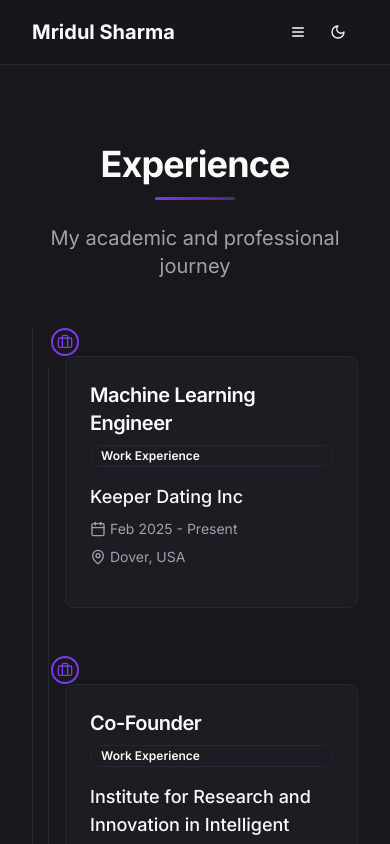
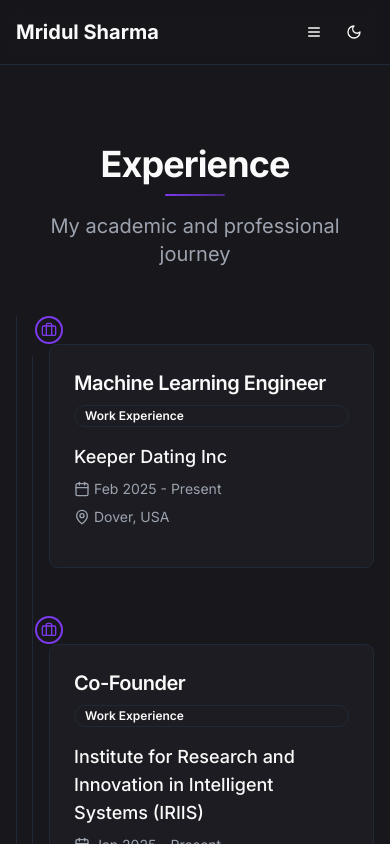
Before and after one commit to mridul3301/mridul3301.github.io, a Next.js app: page /experience in a window 390 px wide. Shown: the top 844 px of the page. Built offline with nearby package versions, Linux system fonts and the light colour scheme.

Commit message:
may 25 test

```diff
--- a/app/globals.css
+++ b/app/globals.css
@@ -55,7 +55,10 @@
   }
   body {
     @apply bg-background text-foreground;
+    font-size: 14px; /* Smaller base font size for mobile */
   }
+
+  /* Mobile-first responsive typography */
   h1,
   h2,
   h3,
@@ -65,28 +68,35 @@
     @apply tracking-tight font-bold;
   }
   h1 {
-    @apply text-4xl md:text-5xl lg:text-6xl;
+    @apply text-2xl sm:text-3xl md:text-4xl lg:text-5xl;
   }
   h2 {
-    @apply text-3xl md:text-4xl;
+    @apply text-xl sm:text-2xl md:text-3xl lg:text-4xl;
   }
   h3 {
-    @apply text-2xl md:text-3xl;
+    @apply text-lg sm:text-xl md:text-2xl lg:text-3xl;
   }
   h4 {
-    @apply text-xl md:text-2xl;
+    @apply text-base sm:text-lg md:text-xl lg:text-2xl;
   }
   h5 {
-    @apply text-lg md:text-xl;
+    @apply text-sm sm:text-base md:text-lg lg:text-xl;
   }
   h6 {
-    @apply text-base md:text-lg;
+    @apply text-sm sm:text-base md:text-lg;
+  }
+
+  /* Responsive font sizes for better mobile experience */
+  @media (min-width: 640px) {
+    body {
+      font-size: 16px;
+    }
   }
 }
 
 /* Figure and caption styling */
 .prose figure {
-  @apply my-8;
+  @apply my-6 sm:my-8;
 }
 
 .prose figure img {
@@ -97,7 +107,7 @@
 .prose .figure-caption,
 .prose p.caption,
 .prose .image-caption {
-  @apply text-center text-sm text-muted-foreground mt-2 italic;
+  @apply text-center text-xs sm:text-sm text-muted-foreground mt-2 italic;
 }
 
 /* Add specific class for centered text that will work in markdown */
@@ -252,7 +262,7 @@
 
 /* Section styling */
 .section-heading {
-  @apply relative pb-2 mb-6;
+  @apply relative pb-2 mb-4 sm:mb-6;
 }
 
 .section-heading::after {
@@ -260,15 +270,22 @@
   position: absolute;
   bottom: 0;
   left: 0;
-  width: 60px;
-  height: 3px;
+  width: 40px;
+  height: 2px;
   background: linear-gradient(to right, hsl(var(--primary)), hsl(var(--primary) / 0.5));
   border-radius: 3px;
 }
 
+@media (min-width: 640px) {
+  .section-heading::after {
+    width: 60px;
+    height: 3px;
+  }
+}
+
 /* Centered page heading */
 .page-heading {
-  @apply text-center relative pb-4 mb-6;
+  @apply text-center relative pb-3 sm:pb-4 mb-4 sm:mb-6;
 }
 
 .page-heading::after {
@@ -277,15 +294,22 @@
   bottom: 0;
   left: 50%;
   transform: translateX(-50%);
-  width: 80px;
-  height: 3px;
+  width: 60px;
+  height: 2px;
   background: linear-gradient(to right, hsl(var(--primary)), hsl(var(--primary) / 0.5));
   border-radius: 3px;
 }
 
+@media (min-width: 640px) {
+  .page-heading::after {
+    width: 80px;
+    height: 3px;
+  }
+}
+
 /* Green page heading */
 .page-heading-green {
-  @apply text-center relative pb-4 mb-6;
+  @apply text-center relative pb-3 sm:pb-4 mb-4 sm:mb-6;
 }
 
 .page-heading-green::after {
@@ -294,15 +318,22 @@
   bottom: 0;
   left: 50%;
   transform: translateX(-50%);
-  width: 80px;
-  height: 3px;
+  width: 60px;
+  height: 2px;
   background: linear-gradient(to right, #16a34a, #22c55e);
   border-radius: 3px;
 }
 
+@media (min-width: 640px) {
+  .page-heading-green::after {
+    width: 80px;
+    height: 3px;
+  }
+}
+
 /* Blue page heading */
 .page-heading-blue {
-  @apply text-center relative pb-4 mb-6;
+  @apply text-center relative pb-3 sm:pb-4 mb-4 sm:mb-6;
 }
 
 .page-heading-blue::after {
@@ -311,48 +342,64 @@
   bottom: 0;
   left: 50%;
   transform: translateX(-50%);
-  width: 80px;
-  height: 3px;
+  width: 60px;
+  height: 2px;
   background: linear-gradient(to right, #2563eb, #3b82f6);
   border-radius: 3px;
 }
 
-/* Improved prose styling */
+@media (min-width: 640px) {
+  .page-heading-blue::after {
+    width: 80px;
+    height: 3px;
+  }
+}
+
+/* Improved prose styling with mobile-first approach */
 .prose {
   @apply max-w-none;
+  font-size: 14px;
+  line-height: 1.6;
+}
+
+@media (min-width: 640px) {
+  .prose {
+    font-size: 16px;
+    line-height: 1.7;
+  }
 }
 
 .prose h2 {
-  @apply mt-10 mb-4;
+  @apply mt-6 sm:mt-8 md:mt-10 mb-3 sm:mb-4;
 }
 
 .prose h3 {
-  @apply mt-8 mb-3;
+  @apply mt-5 sm:mt-6 md:mt-8 mb-2 sm:mb-3;
 }
 
 .prose p {
-  @apply mb-6 leading-relaxed;
+  @apply mb-4 sm:mb-5 md:mb-6 leading-relaxed;
 }
 
 .prose ul,
 .prose ol {
-  @apply my-6;
+  @apply my-4 sm:my-5 md:my-6;
 }
 
 .prose li {
-  @apply mb-2;
+  @apply mb-1 sm:mb-2;
 }
 
 .prose blockquote {
-  @apply border-l-4 border-primary pl-4 italic my-6;
+  @apply border-l-4 border-primary pl-3 sm:pl-4 italic my-4 sm:my-6;
 }
 
 .prose code {
-  @apply bg-muted px-1 py-0.5 rounded text-sm;
+  @apply bg-muted px-1 py-0.5 rounded text-xs sm:text-sm;
 }
 
 .prose pre {
-  @apply bg-muted p-4 rounded-lg overflow-x-auto my-6;
+  @apply bg-muted p-3 sm:p-4 rounded-lg overflow-x-auto my-4 sm:my-6;
 }
 
 /* Improved card styling */
@@ -366,30 +413,30 @@
 
 /* Improved button styling */
 .btn-primary {
-  @apply bg-primary text-primary-foreground hover:bg-primary/90 inline-flex items-center justify-center rounded-md text-sm font-medium transition-colors focus-visible:outline-none focus-visible:ring-2 focus-visible:ring-ring focus-visible:ring-offset-2 disabled:opacity-50 disabled:pointer-events-none ring-offset-background;
+  @apply bg-primary text-primary-foreground hover:bg-primary/90 inline-flex items-center justify-center rounded-md text-xs sm:text-sm font-medium transition-colors focus-visible:outline-none focus-visible:ring-2 focus-visible:ring-ring focus-visible:ring-offset-2 disabled:opacity-50 disabled:pointer-events-none ring-offset-background;
 }
 
 .btn-secondary {
-  @apply bg-secondary text-secondary-foreground hover:bg-secondary/80 inline-flex items-center justify-center rounded-md text-sm font-medium transition-colors focus-visible:outline-none focus-visible:ring-2 focus-visible:ring-ring focus-visible:ring-offset-2 disabled:opacity-50 disabled:pointer-events-none ring-offset-background;
+  @apply bg-secondary text-secondary-foreground hover:bg-secondary/80 inline-flex items-center justify-center rounded-md text-xs sm:text-sm font-medium transition-colors focus-visible:outline-none focus-visible:ring-2 focus-visible:ring-ring focus-visible:ring-offset-2 disabled:opacity-50 disabled:pointer-events-none ring-offset-background;
 }
 
 .btn-outline {
-  @apply border border-input hover:bg-accent hover:text-accent-foreground inline-flex items-center justify-center rounded-md text-sm font-medium transition-colors focus-visible:outline-none focus-visible:ring-2 focus-visible:ring-ring focus-visible:ring-offset-2 disabled:opacity-50 disabled:pointer-events-none ring-offset-background;
+  @apply border border-input hover:bg-accent hover:text-accent-foreground inline-flex items-center justify-center rounded-md text-xs sm:text-sm font-medium transition-colors focus-visible:outline-none focus-visible:ring-2 focus-visible:ring-ring focus-visible:ring-offset-2 disabled:opacity-50 disabled:pointer-events-none ring-offset-background;
 }
 
 /* Improved form styling */
 .form-input {
-  @apply flex h-10 w-full rounded-md border border-input bg-transparent px-3 py-2 text-sm ring-offset-background file:border-0 file:bg-transparent file:text-sm file:font-medium placeholder:text-muted-foreground focus-visible:outline-none focus-visible:ring-2 focus-visible:ring-ring focus-visible:ring-offset-2 disabled:cursor-not-allowed disabled:opacity-50;
+  @apply flex h-8 sm:h-10 w-full rounded-md border border-input bg-transparent px-2 sm:px-3 py-1 sm:py-2 text-xs sm:text-sm ring-offset-background file:border-0 file:bg-transparent file:text-xs file:font-medium sm:file:text-sm placeholder:text-muted-foreground focus-visible:outline-none focus-visible:ring-2 focus-visible:ring-ring focus-visible:ring-offset-2 disabled:cursor-not-allowed disabled:opacity-50;
 }
 
 /* Improved badge styling */
 .badge {
-  @apply inline-flex items-center rounded-full border px-2.5 py-0.5 text-xs font-semibold transition-colors focus:outline-none focus:ring-2 focus:ring-ring focus:ring-offset-2;
+  @apply inline-flex items-center rounded-full border px-2 sm:px-2.5 py-0.5 text-xs font-semibold transition-colors focus:outline-none focus:ring-2 focus:ring-ring focus:ring-offset-2;
 }
 
 /* Improved navigation styling */
 .nav-link {
-  @apply relative px-3 py-2 text-sm font-medium transition-all duration-200;
+  @apply relative px-2 sm:px-3 py-1 sm:py-2 text-xs sm:text-sm font-medium transition-all duration-200;
 }
 
 .nav-link::after {
@@ -414,7 +461,7 @@
 
 /* Improved table of contents styling */
 .toc-link {
-  @apply block py-1 transition-all duration-200 hover:pl-1;
+  @apply block py-1 transition-all duration-200 hover:pl-1 text-xs sm:text-sm;
 }
 
 .toc-link.active {
@@ -423,7 +470,7 @@
 
 /* Add a new class for button-like links */
 .button-link {
-  @apply px-3 py-1.5 rounded-md transition-all duration-200 inline-flex items-center;
+  @apply px-2 sm:px-3 py-1 sm:py-1.5 rounded-md transition-all duration-200 inline-flex items-center text-xs sm:text-sm;
   width: fit-content; /* Make the hover area only as wide as the content */
 }
 
@@ -441,11 +488,11 @@
 
 /* Add these styles to the end of your globals.css file */
 
-/* Image zoom styles */
+/* Image zoom styles with mobile optimization */
 .prose img {
-  @apply rounded-lg my-8 shadow-md mx-auto cursor-zoom-in transition-transform duration-200;
+  @apply rounded-lg my-4 sm:my-6 md:my-8 shadow-md mx-auto cursor-zoom-in transition-transform duration-200;
   width: 100%; /* Full width of the container */
-  max-width: 800px; /* Maximum width */
+  max-width: 700px; /* Maximum width */
   height: auto; /* Maintain aspect ratio */
   display: block; /* Ensures proper centering */
 }
@@ -502,3 +549,11 @@
   outline: 2px solid hsl(var(--primary));
   outline-offset: 2px;
 }
+
+/* Mobile-specific container adjustments */
+@media (max-width: 640px) {
+  .container {
+    padding-left: 1rem;
+    padding-right: 1rem;
+  }
+}
```
